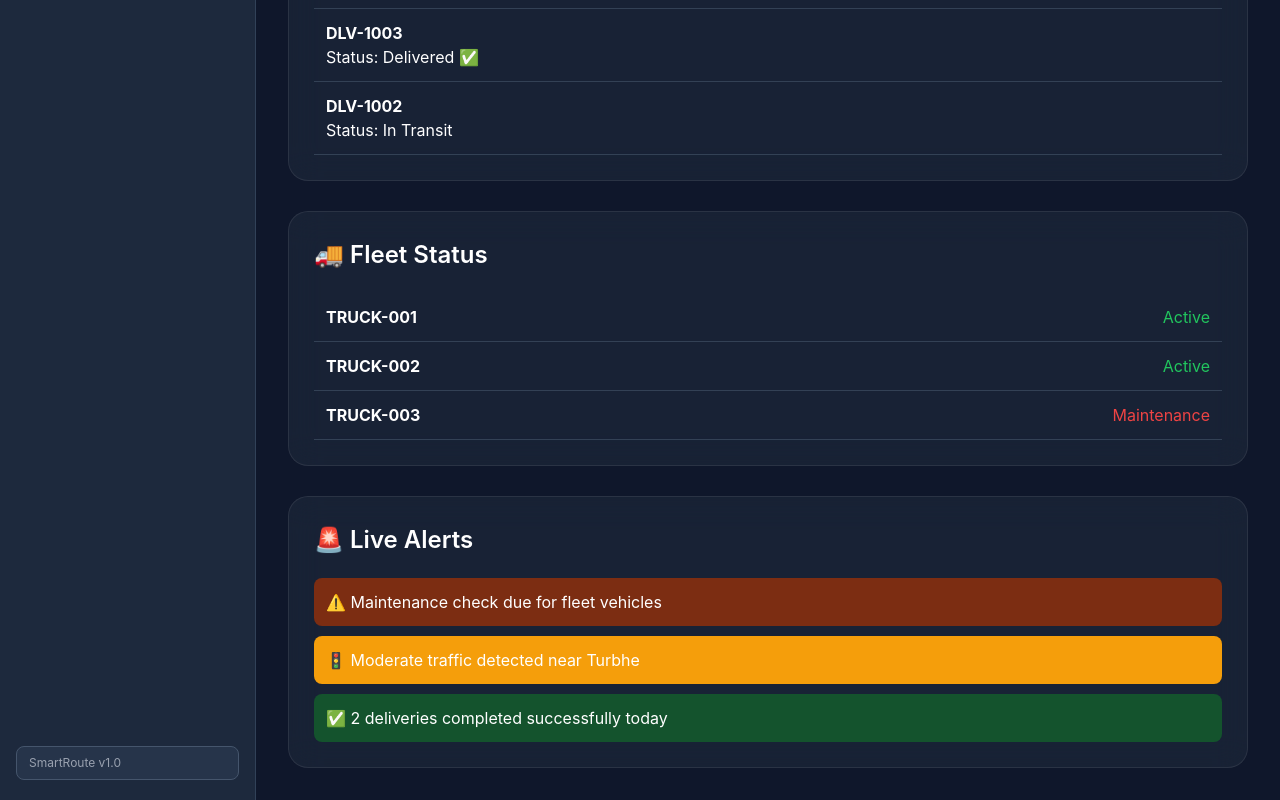
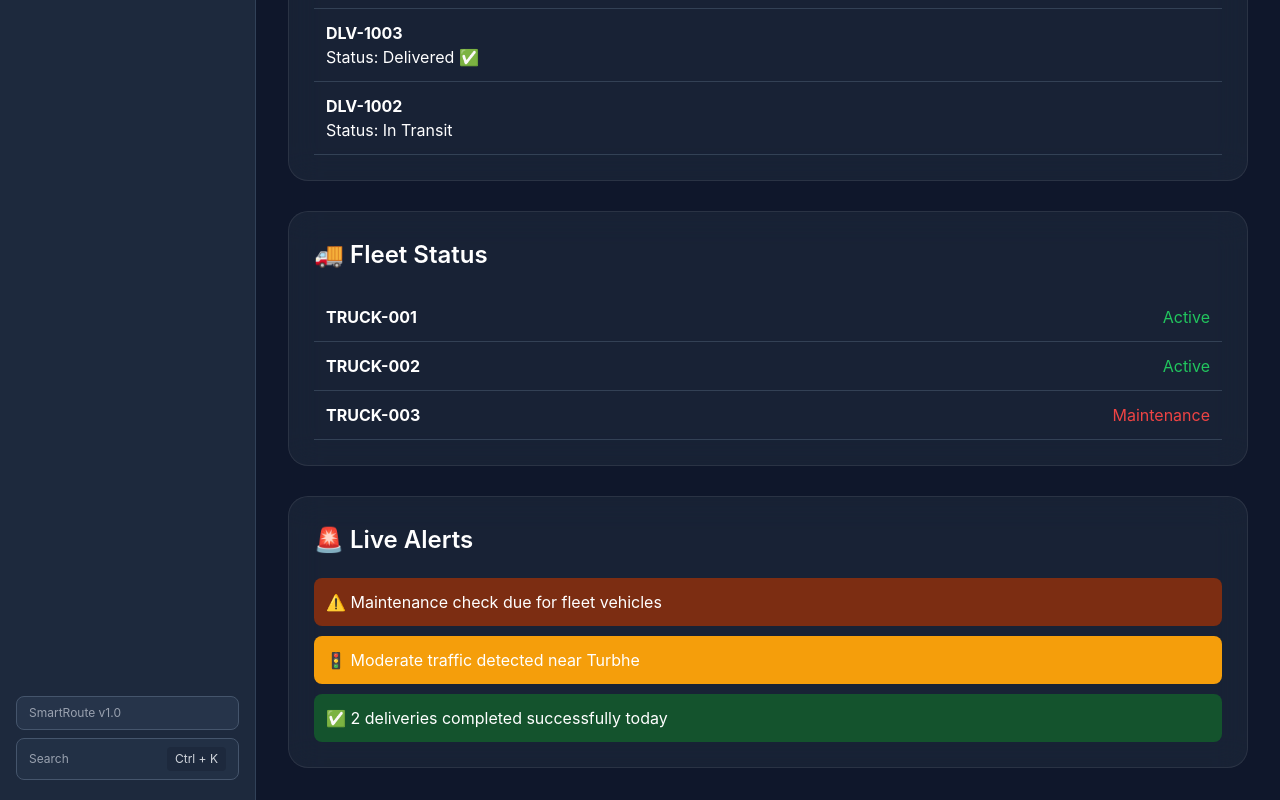
Before and after one commit to harshskarki/SmartRoute-Logistics-Management-System, a React (Vite) app: page / in a window 1280 px wide. Shown: the part 2814-3614 px from the top of the page. Built offline with nearby package versions, Linux system fonts and the light colour scheme.

Commit message:
5.12.6 Global Search Hotkey Badge completed

```diff
--- a/src/App.jsx
+++ b/src/App.jsx
@@ -110,6 +110,7 @@ function App() {
             sidebarCollapsed ? "text-center" : ""
           }`}
         >
+          <div className="space-y-2">
             <div
               className="
                 bg-slate-700/50
@@ -123,6 +124,37 @@ function App() {
               {sidebarCollapsed
                 ? "v1.0"
                 : "SmartRoute v1.0"}
+            </div>
+
+            {!sidebarCollapsed && (
+              <div
+                className="
+                  bg-slate-700/30
+                  border border-slate-600
+                  rounded-lg
+                  px-3 py-2
+                  text-xs
+                  text-gray-400
+                  flex
+                  justify-between
+                  items-center
+                "
+              >
+                <span>Search</span>
+
+                <span
+                  className="
+                    bg-slate-800
+                    px-2
+                    py-1
+                    rounded
+                    text-gray-300
+                  "
+                >
+                  Ctrl + K
+                </span>
+              </div>
+            )}
           </div>
         </div>
         </aside>
```
Lines whose indentation alone changed are shown as unchanged.
